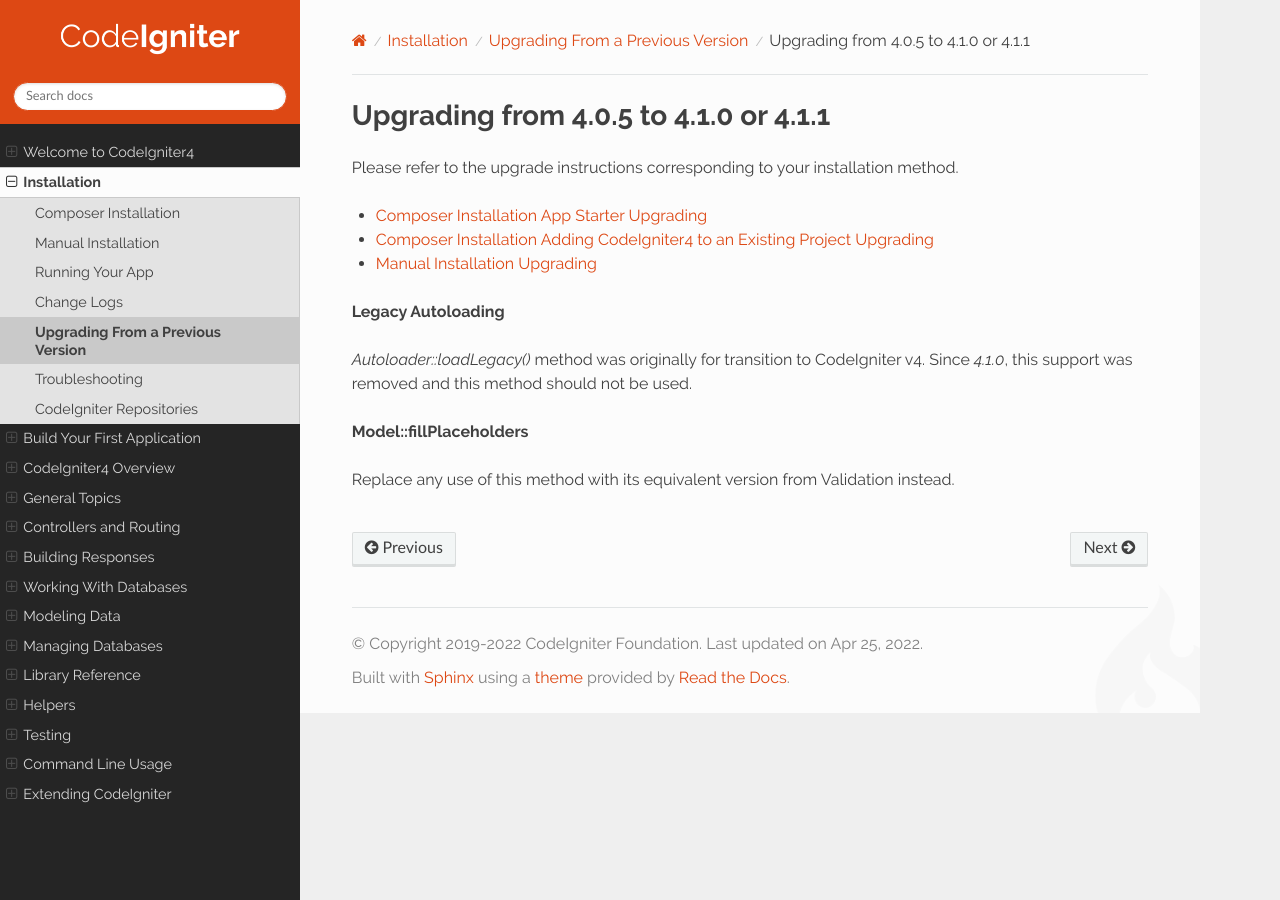
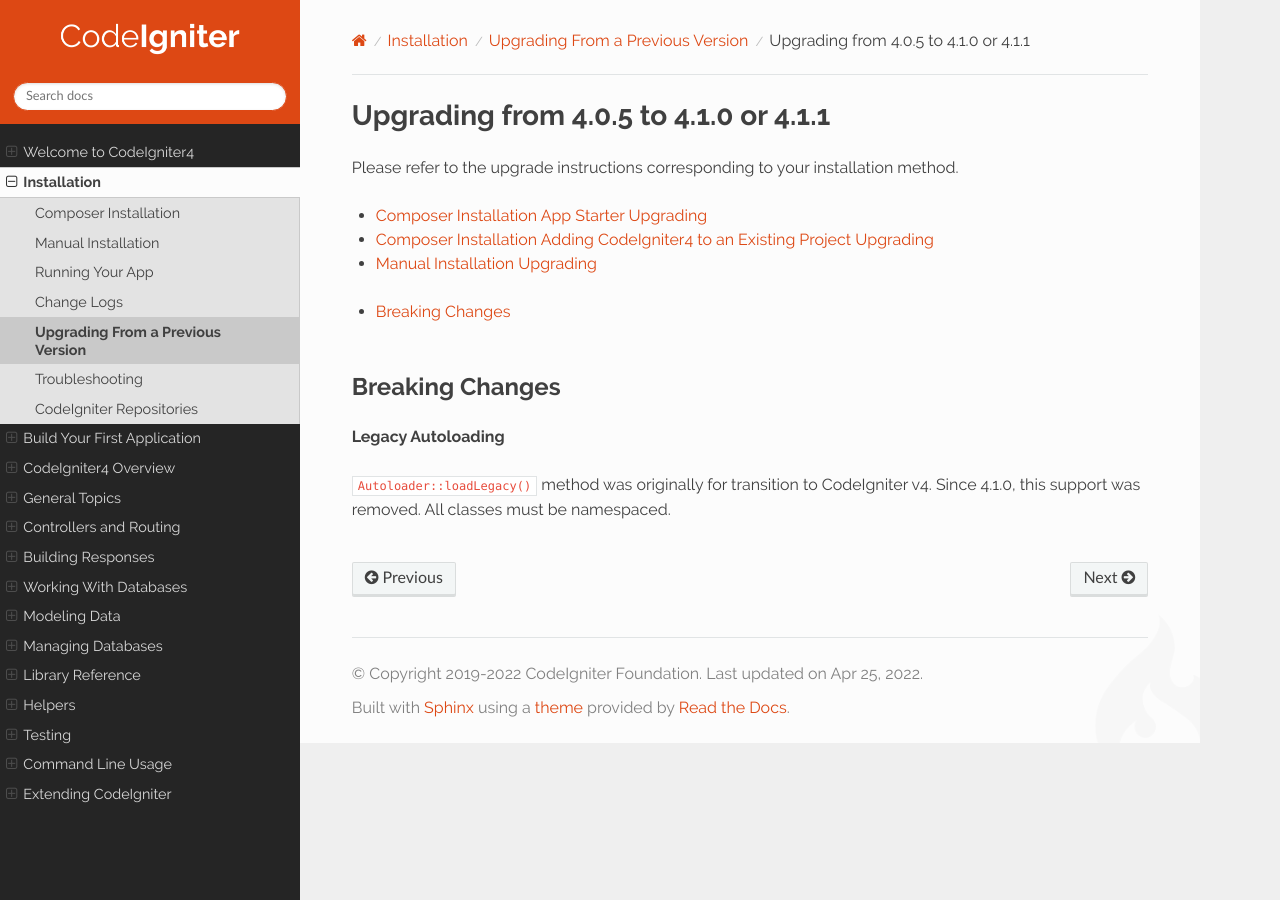
Before and after one commit to NEKOGET/ci4_user_guide_src, a Sphinx documentation site: the page built from source/installation/upgrade_410.rst, in a window 1280 px wide. Built offline with Sphinx 7.4.7 and the Read the Docs theme 2.0.0, drawn with Linux system fonts in a browser that asks for light colours.

Commit message:
docs: improve upgrade_410
Remove deprecated Model::fillPlaceholders(), because it should be noted in changelogs.

```diff
--- a/source/installation/upgrade_410.rst
+++ b/source/installation/upgrade_410.rst
@@ -12,11 +12,10 @@ Please refer to the upgrade instructions corresponding to your installation meth
     :local:
     :depth: 2
 
+Breaking Changes
+****************
+
 **Legacy Autoloading**
 
-`Autoloader::loadLegacy()` method was originally for transition to CodeIgniter v4. Since `4.1.0`,
-this support was removed and this method should not be used.
-
-**Model::fillPlaceholders**
-
-Replace any use of this method with its equivalent version from Validation instead.
+``Autoloader::loadLegacy()`` method was originally for transition to CodeIgniter v4. Since 4.1.0,
+this support was removed. All classes must be namespaced.
```
